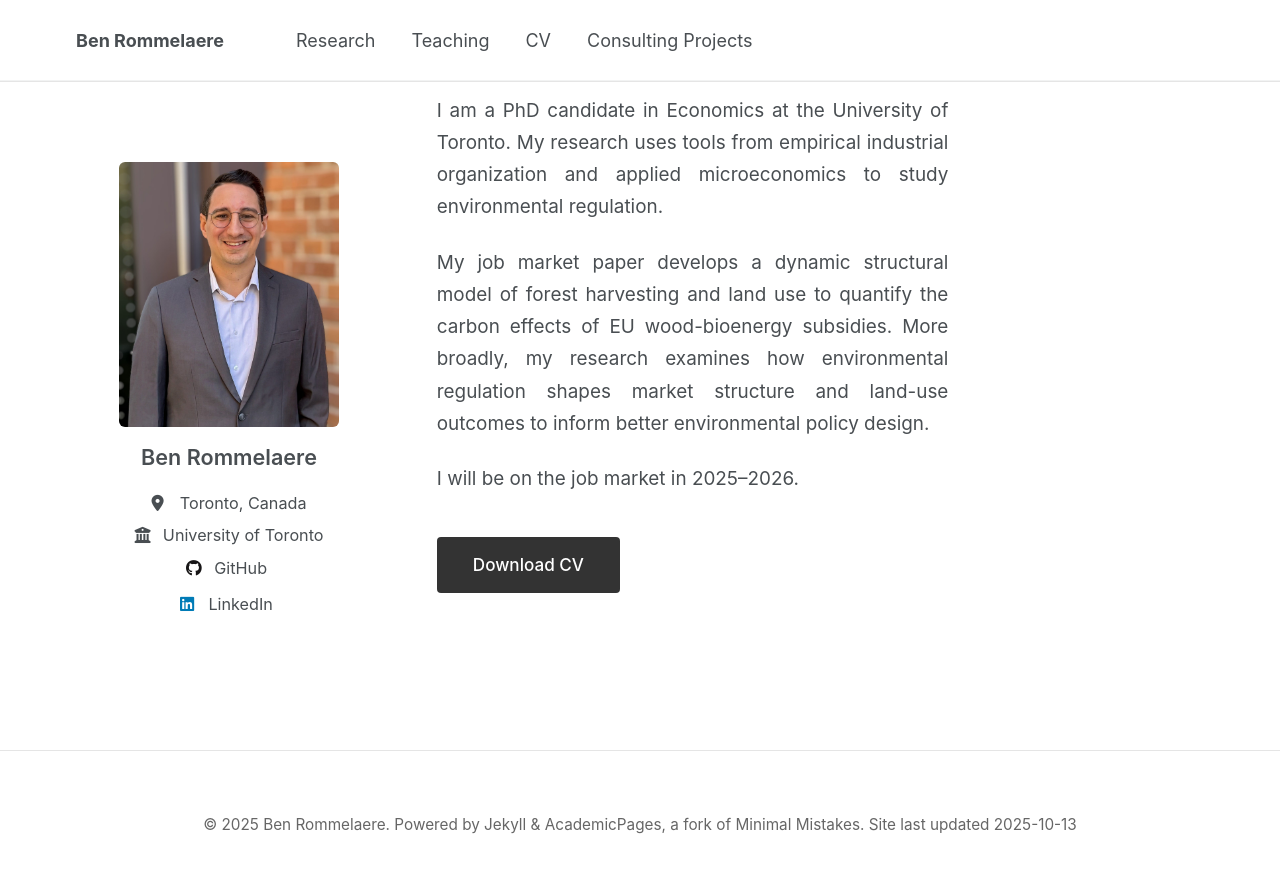
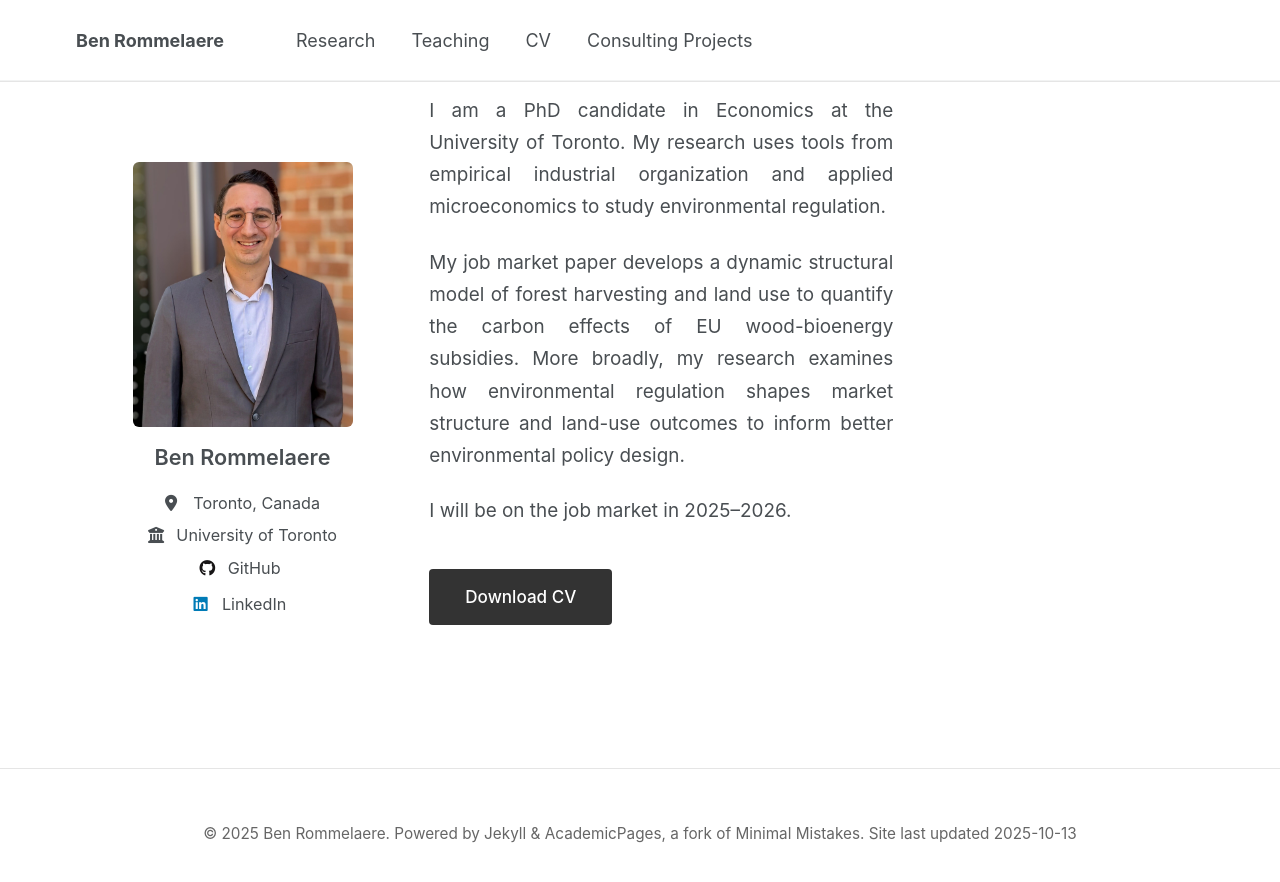
Before and after one commit to brommelaere/brommelaere.github.io, a Jekyll site: the page built from _pages/about.md, in a window 1280 px wide. Shown: the top 882 px of the page. Built offline with Jekyll 4.4.1, drawn with Linux system fonts in a browser that asks for light colours.

Commit message:
Update _custom.scss

```diff
--- a/_sass/_custom.scss
+++ b/_sass/_custom.scss
@@ -1,62 +1,72 @@
-/* PROPER PROFESSIONAL LAYOUT - NO SCROLLING NEEDED */
+/* ==========================================================================
+   PROPER PROFESSIONAL LAYOUT (AcademicPages / Minimal Mistakes)
+   ========================================================================== */
 
-body {
-  margin: 0;
-  padding: 0;
+/* ---------- Globals ---------- */
+:root {
+  --container: 1200px;
+  --gutter: 2rem;
+  --sidebar-w: 220px;
+  --content-max: 750px;
 }
 
-/* ========================================================================
-   HEADER
-   ======================================================================== */
+* { box-sizing: border-box; }
+html, body { margin: 0; padding: 0; }
 
+/* Sticky footer only when content is short */
+html { height: 100%; }
+body {
+  min-height: 100svh;
+  display: flex;
+  flex-direction: column;
+}
+
+/* ---------- Header ---------- */
 .masthead {
-  background-color: #ffffff !important;
+  background: #fff !important;
   border-bottom: 1px solid #e5e5e5 !important;
   padding: 1rem 0 !important;
+  flex: 0 0 auto;
+}
+.masthead__inner-wrap {
+  max-width: var(--container) !important;
+  margin: 0 auto !important;
+  padding: 0 var(--gutter) !important;
 }
 
-.masthead__inner-wrap {
-  max-width: 1200px !important;
+/* ---------- Main (two-column grid) ---------- */
+#main {
+  max-width: var(--container) !important;
   margin: 0 auto !important;
-  padding: 0 2rem !important;
+  padding: 2rem var(--gutter) 1rem var(--gutter) !important;
+
+  display: grid !important;
+  grid-template-columns: var(--sidebar-w) 1fr;
+  align-items: start;
+  column-gap: 2.5rem !important;
+
+  flex: 1 0 auto; /* fills remaining height so footer sits at bottom when short */
 }
 
-/* ========================================================================
-   MAIN LAYOUT - FITS ON ONE SCREEN
-   ======================================================================== */
-
-#main {
-  max-width: 1200px !important;
-  margin: 0 auto !important;
-  padding: 2rem 2rem 1rem 2rem !important;
-  display: flex !important;
-  gap: 2.5rem !important;
-  align-items: flex-start !important;
+/* ---------- Sidebar (left column) ---------- */
+.sidebar {
+  width: var(--sidebar-w) !important;
+  flex-shrink: 0 !important;
+  margin-bottom: 0 !important;
+  padding-bottom: 0 !important;
 }
 
-/* ========================================================================
-   SIDEBAR - COMPACT AND CLEAN
-   ======================================================================== */
-
-.sidebar {
-  width: 220px !important;
-  flex-shrink: 0 !important;
+.author__avatar { margin-bottom: 1rem !important; }
+.author__avatar img {
+  width: 100% !important;
+  max-width: var(--sidebar-w) !important;
+  height: auto !important;
+  border-radius: 6px !important;
+  border: none !important;
+  display: block;
 }
 
-.author__avatar {
-  margin-bottom: 1rem !important;
-}
-
-.author__avatar img {
-  width: 100% !important;
-  max-width: 220px !important;
-  border-radius: 6px !important;
-  border: none !important;
-}
-
-.author__content {
-  text-align: center !important;
-}
+.author__content { text-align: center !important; }
 
 .author__name {
   font-size: 1.2rem !important;
@@ -65,48 +75,45 @@
   text-align: center !important;
 }
 
+.author__urls-wrapper { margin-bottom: 0 !important; padding-bottom: 0 !important; }
 .author__urls {
   padding: 0 !important;
   margin: 0 !important;
 }
-
 .author__urls li {
+  list-style: none !important;
   display: block !important;
   text-align: center !important;
-  list-style: none !important;
   margin: 0.4rem 0 !important;
   font-size: 0.9rem !important;
 }
+.author__urls li:last-child { margin-bottom: 0 !important; }
 
-.author__urls-wrapper .btn--inverse {
-  display: none !important;
+/* Hide the “Follow” toggle button */
+.author__urls-wrapper .btn,
+.author__urls-wrapper .btn--inverse { display: none !important; }
+
+/* ---------- Content (right column) ---------- */
+.page {
+  min-width: 0 !important;
+  max-width: var(--content-max) !important;
 }
-
-/* ========================================================================
-   CONTENT - READABLE AND FITS SCREEN
-   ======================================================================== */
-
-.page {
-  flex: 1 !important;
-  min-width: 0 !important;
-  max-width: 750px !important;
-}
+article.page { max-width: var(--content-max) !important; }
 
 .page__content {
   text-align: justify !important;
   font-size: 1.05rem !important;
   line-height: 1.7 !important;
+  overflow: visible !important;
+  padding-bottom: 0.5rem !important;
 }
-
 .page__content p {
   margin-bottom: 1.3rem !important;
   text-align: justify !important;
 }
+.page__content > *:last-child { margin-bottom: 0 !important; }
 
-/* ========================================================================
-   BUTTON
-   ======================================================================== */
-
+/* Primary button (e.g., CV) */
 .btn--primary {
   background-color: #333 !important;
   color: #fff !important;
@@ -118,131 +125,65 @@
   margin-top: 1rem !important;
   font-size: 0.95rem !important;
 }
+.btn--primary:hover { background-color: #555 !important; }
 
-.btn--primary:hover {
-  background-color: #555 !important;
-}
-
-/* ========================================================================
-   FOOTER - MINIMAL
-   ======================================================================== */
-
+/* ---------- Footer ---------- */
 .page__footer {
-  background-color: #ffffff !important;
+  background: #fff !important;
   border-top: 1px solid #e5e5e5 !important;
   margin-top: 2rem !important;
+  flex: 0 0 auto; /* normal height, no stretching */
 }
-
 .page__footer footer {
-  max-width: 1200px !important;
+  max-width: var(--container) !important;
   margin: 0 auto !important;
-  padding: 1.5rem 2rem !important;
+  padding: 1rem var(--gutter) !important;
 }
-
 .page__footer .sitemap,
-.page__footer-follow {
-  display: none !important;
-}
-
+.page__footer-follow { display: none !important; }
 .page__footer-copyright {
   text-align: center !important;
   color: #666 !important;
   font-size: 0.85rem !important;
 }
 
-/* ========================================================================
-   RESPONSIVE
-   ======================================================================== */
+/* ==========================================================================
+   RESPONSIVE (keep two columns; hide sidebar text on small screens)
+   ========================================================================== */
 
-@media (max-width: 1024px) {
-  #main {
-    gap: 2rem !important;
-  }
-
-  .sidebar {
-    width: 200px !important;
-  }
-
-  .author__avatar img {
-    max-width: 200px !important;
-  }
-
-  .page__content {
-    font-size: 1rem !important;
-  }
+/* Slightly narrower screens */
+@media (max-width: 1200px) {
+  :root { --container: 1080px; }
+  #main { column-gap: 2rem !important; }
 }
 
+/* Tablet landscape and below */
+@media (max-width: 1024px) {
+  :root { --sidebar-w: 200px; --content-max: 720px; }
+  .page__content { font-size: 1rem !important; }
+}
+
+/* Tablet portrait and small laptops */
 @media (max-width: 900px) {
-  .sidebar {
-    width: 180px !important;
-  }
+  :root { --sidebar-w: 180px; --content-max: 680px; }
+
+  /* Hide name/location/socials under image; keep image only in sidebar */
+  .sidebar .author__content,
+  .sidebar .author__urls-wrapper { display: none !important; }
 
   .author__avatar img {
     max-width: 180px !important;
+    width: 100% !important;
+    height: auto !important;
   }
-
-  .author__name {
-    font-size: 1.1rem !important;
-  }
-
-  .page__content {
-    font-size: 0.95rem !important;
-  }
+  .page__content { font-size: 0.97rem !important; }
 }
 
-@media (max-width: 768px) {
-  #main {
-    flex-direction: column !important;
-    padding: 1.5rem !important;
-  }
-
-  .sidebar {
-    width: 100% !important;
-    max-width: 250px !important;
-    margin: 0 auto !important;
-  }
-
-  .page__content {
-    text-align: left !important;
-  }
-
-  .page__content p {
-    text-align: left !important;
-  }
+/* Phones (still two columns; tiny image) */
+@media (max-width: 600px) {
+  :root { --sidebar-w: 120px; --content-max: 560px; }
+  #main { column-gap: 1rem !important; padding: 1.25rem var(--gutter) !important; }
+  .author__avatar img { max-width: 120px !important; }
+  .page__content { text-align: left !important; }
+  .page__content p { text-align: left !important; }
 }
-
-/* Make footer stick to bottom when content is short (no scroll on fullscreen) */
-html, body { height: 100%; }
-body { display: flex; flex-direction: column; min-height: 100vh; }
-.masthead { flex: 0 0 auto; }
-#main { flex: 1 0 auto; }                 /* content stretches to fill */
-.page__footer { flex: 0 0 auto; margin-top: 0 !important; }
-
-/* Tighten sidebar spacing and remove stray bottom whitespace */
-.sidebar { margin-bottom: 0 !important; padding-bottom: 0 !important; }
-.author__urls-wrapper { margin-bottom: 0 !important; padding-bottom: 0 !important; }
-.author__urls { margin-bottom: 0 !important; }
-.author__urls li:last-child { margin-bottom: 0 !important; }
-.page__content > *:last-child { margin-bottom: 0 !important; }
-
-/* Keep two columns and let the article take the remaining width */
-#main { display: flex !important; gap: 2rem !important; align-items: flex-start !important; }
-.sidebar { flex: 0 0 auto !important; }   /* fixed-ish left column */
-article.page { flex: 1 1 0 !important; }  /* fluid right column */
-
-/* Desktop: leave name/location/socials under the image (DOM order already correct) */
-.author__content, .author__urls-wrapper { display: block; }
-
-/* Small screens: show only the image on the left; move all text to the right column */
-@media (max-width: 900px) {
-  .sidebar .author__content,
-  .sidebar .author__urls-wrapper {
-    display: none !important;             /* hide name/location/socials under image */
-  }
-  .sidebar { width: auto !important; max-width: none !important; }
-  .author__avatar img { max-width: 120px !important; width: 120px !important; height: auto !important; }
-  #main { gap: 1rem !important; }         /* tighter gap on small screens */
-}
-
-/* Optional: remove the “Follow” toggle button to avoid any leftover spacing */
-.author__urls-wrapper .btn { display: none !important; }
```
